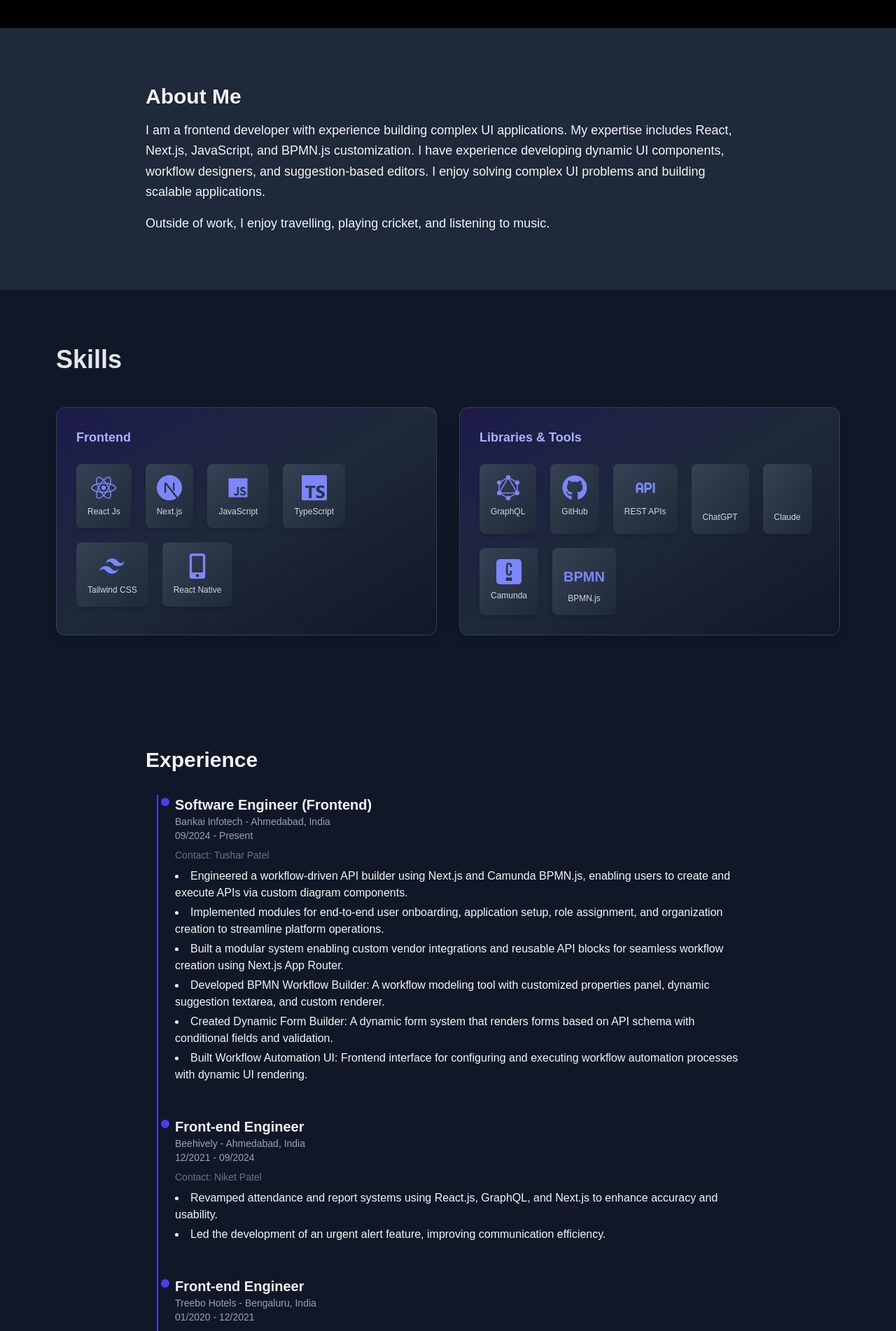
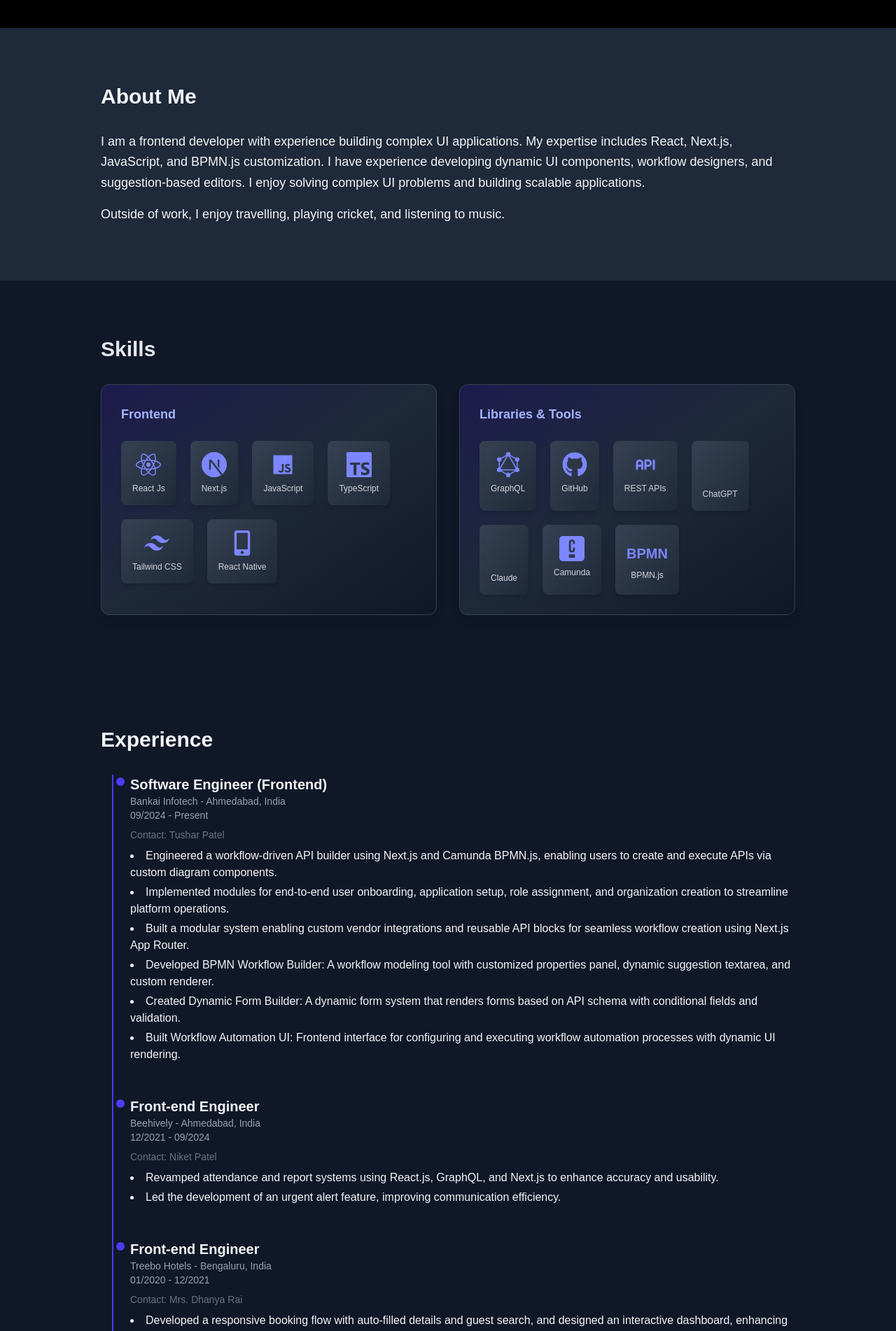
Before and after one commit to jainam7/portfolio, a Next.js app: page / in a window 1280 px wide. Shown: the part 760-2662 px from the top of the page at 70% size. Built offline with nearby package versions, Linux system fonts and the light colour scheme; some icons are missing.

Commit message:
Fix section alignment and container width consistency for professional appearance

```diff
--- a/src/sections/AboutSection.tsx
+++ b/src/sections/AboutSection.tsx
@@ -5,9 +5,9 @@
 const AboutSection = () => {
   return (
     <section id="about" className="py-20 bg-gray-800 text-gray-100">
-      <div className="max-w-4xl mx-auto px-4">
+      <div className="max-w-5xl mx-auto px-4">
         <motion.h2
-          className="text-3xl font-bold mb-4"
+          className="text-3xl font-bold mb-8"
           initial={{ opacity: 0 }}
           whileInView={{ opacity: 1 }}
           transition={{ duration: 0.6 }}
--- a/src/sections/ContactSection.tsx
+++ b/src/sections/ContactSection.tsx
@@ -5,7 +5,7 @@
 const ContactSection = () => {
   return (
     <section id="contact" className="py-20 bg-gray-800 text-gray-100">
-      <div className="max-w-6xl mx-auto px-4">
+      <div className="max-w-5xl mx-auto px-4">
         <motion.h2
           className="text-3xl font-bold mb-8"
           initial={{ opacity: 0 }}
--- a/src/sections/EducationSection.tsx
+++ b/src/sections/EducationSection.tsx
@@ -21,7 +21,7 @@
 const EducationSection = () => {
   return (
     <section id="education" className="py-20 bg-gray-800 text-gray-100">
-      <div className="max-w-4xl mx-auto px-4">
+      <div className="max-w-5xl mx-auto px-4">
         <motion.h2
           className="text-3xl font-bold mb-8"
           initial={{ opacity: 0 }}
--- a/src/sections/ExperienceSection.tsx
+++ b/src/sections/ExperienceSection.tsx
@@ -44,7 +44,7 @@
 const ExperienceSection = () => {
   return (
     <section id="experience" className="py-20 bg-gray-900 text-gray-100">
-      <div className="max-w-4xl mx-auto px-4">
+      <div className="max-w-5xl mx-auto px-4">
         <motion.h2
           className="text-3xl font-bold mb-8"
           initial={{ opacity: 0 }}
--- a/src/sections/SkillsSection.tsx
+++ b/src/sections/SkillsSection.tsx
@@ -51,9 +51,9 @@
 const SkillsSection = () => {
   return (
     <section id="skills" className="py-20 bg-gray-900 text-gray-200">
-      <div className="max-w-6xl mx-auto px-4">
+      <div className="max-w-5xl mx-auto px-4">
         <motion.h2
-          className="text-4xl font-bold mb-12"
+          className="text-3xl font-bold mb-8"
           initial={{ opacity: 0 }}
           whileInView={{ opacity: 1 }}
           transition={{ duration: 0.6 }}
```
